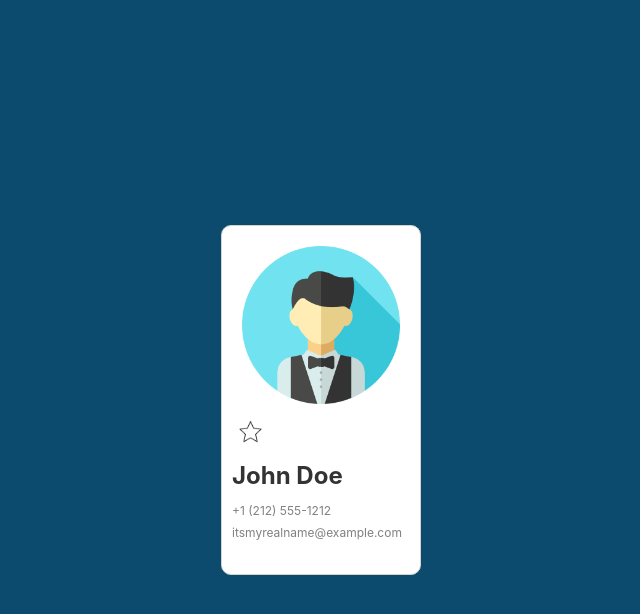
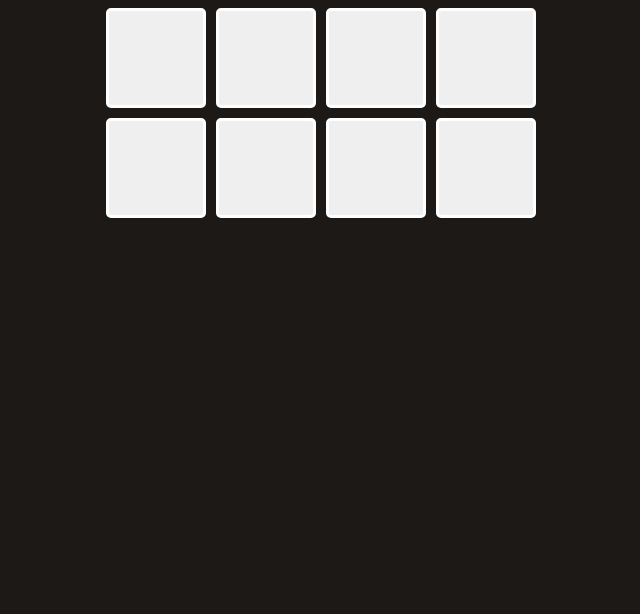
Before and after one commit to GaniyuSodiq/reactjs, a React (Vite) app in the folder 3-react-state/useState/: page / in a window 1280 px wide. Shown: the top 614 px of the page, without its empty margins (319-959 px from the left). Built offline with nearby package versions, Linux system fonts and the light colour scheme.

Commit message:
Sound Pads Project

```diff
--- a/3-react-state/useState/src/App.jsx
+++ b/3-react-state/useState/src/App.jsx
@@ -1,103 +1,25 @@
+import pads from "./pads"
 import React from "react"
-import avatar from "./images/user.png"
-import Star from "./Star"
 
 export default function App() {
-    const [contact, setContact] = React.useState({
-        firstName: "John",
-        lastName: "Doe",
-        phone: "+1 (212) 555-1212",
-        email: "itsmyrealname@example.com",
-        isFavorite: false
-    })
-
-    // let starIcon = contact.isFavorite ? starFilled : starEmpty
-
-    function toggleFavorite() {
-        setContact(prevContact => ({
-            ...prevContact,
-            isFavorite: !prevContact.isFavorite
-        }))
-    }
-
     /**
-     * we can see a more likely state passing example using our card appplication
-     *
-     * Challenge: Move the star image into its own component (Star)
-     * - It should receive a prop called `isFilled` that it
-     *   uses to determine which icon it will display. (You'll
-     *   need to import the 2 star icons into that new component first).
-     * - Import and render that component, passing the value of
-     *   `isFavorite` to the new `isFilled` prop.
-     * - Don't worry about the abiliity to flip this value quite yet.
-     *   Instead, you can test if it's working by manually changing
-     *   `isFavorite` in state above.
+     * Challenge part 1:
+     * 1. Initialize state with the default value of the
+     *    array pulled in from pads.js
+     * 2. Map over that state array and display each one
+     *    as a <button> (CSS is already written for you)
+     *    (Don't worry about using the "on" or "color"
+     *    properties yet)
      */
 
+    const [padsState, setPadsState] = React.useState(pads)
+
+    const mappedPads = padsState.map(pad => <button key={pad.id}></button>)
     return (
         <main>
-            <article className="card">
-                <img
-                    src={avatar}
-                    className="avatar"
-                    alt="User profile picture of John Doe"
-                />
-                <div className="info">
-                    {/* <button
-                        aria-pressed={contact.isFavorite}
-                        aria-label={contact.isFavorite ? "Remove from favorites" : "Add to favorites"}
-                        className="favorite-button"
-                    >
-                        <img
-                            src={starIcon}
-                            alt={contact.isFavorite ? "filled star icon" : "empty star icon"}
-                            className="favorite"
-                        />
-                    </button> */}
-                    {/* <Star isFilled={contact.isFavorite} onClick={toggleFavorite}/> */}
-
-                    {/* // So how can we get this Star component to update its parent(app)
-                    //
-                    // asumming we click the btn to change the state of the star
-
-                    // remember the the toggleHandler is here in App, the isFavorite that gives isFilled too is in apps
-
-                    // So how can we send a state to the parent /
-                    // we know how to send from parent to child -
-                    //
-                    // maybe u think we shud put onClick={toggleHandler} into the Star component
-                    <Star isFilled={contact.isFavorite} onClick={toggleHandler}/>
-
-                    // You remember how the attributes we have in our jsx mapped directly
-                    // to the DOM elelments that exist in javascript?
-                    // In JS elements that we pull form the DOM,
-                    // they have a className prop that we can change
-                    // and all DOM elements like h1, p, button etc also have a property called onClick
-                    // But here we are not working with DOM element, we are working with React component
-                    // Any property/attribute we put on our custom React component, we chose them
-                    // they are not from documentation or the langauge like DOM element properties/attr
-                    // So this attribute we give our component, is another prop that...
-                    // we need to recieve it in the Star component too
-                    //
-                    <Star isFilled={contact.isFavorite} onClick={toggleHandler}/>
-                    // so this unClick is just another custom property or props that we are passing to
-                    our custom component which we will then recieve from the component jst like we recieve
-                    any other component
-
-                    // we can make this even more explanatory by making the custom attribute...
-                    // look more different from DOM attri
-                    // so instead of onClick, we use handleClick
-                    */}
-                    <Star isFilled={contact.isFavorite} handleClick={toggleFavorite}/>
-
-                    <h2 className="name">
-                        {contact.firstName} {contact.lastName}
-                    </h2>
-                    <p className="contact">{contact.phone}</p>
-                    <p className="contact">{contact.email}</p>
-                </div>
-
-            </article>
+            <div className="pad-container">
+                {mappedPads}
+            </div>
         </main>
     )
 }
--- a/3-react-state/useState/src/index.css
+++ b/3-react-state/useState/src/index.css
@@ -3,58 +3,27 @@
 }
 
 body {
-    background-color: #0C4A6E;
-    margin: 0;
-    font-family: "Inter", sans-serif;
+    background-color: #1C1917;
 }
 
 main {
-    height: 100vh;
     display: flex;
     justify-content: center;
     align-items: center;
 }
 
-.card {
-    background-color: white;
-    width: 200px;
-    border: 1px solid lightgray;
-    border-radius: 10px;
-    height: 350px;
+.pad-container {
+    display: grid;
+    grid-template-columns: repeat(4, 100px);
+    grid-template-rows: repeat(2, 100px);
+    gap: 10px;
 }
 
-.card .avatar {
-    width: 100%;
-    padding: 10%;
-    padding-bottom: 0;
+button {
+    height: 100px;
+    width: 100px;
+    border: 3px solid white;
+    border-radius: 5px;
+    cursor: pointer;
+
 }
-
-.card .name {
-    margin-block: 13px;
-    color: #333333;
-}
-
-.card .info {
-    padding: 10px;
-}
-
-.card .favorite {
-    width: 25px;
-    cursor: pointer;
-}
-
-.card .contact {
-    font-size: 0.75rem;
-    color: gray;
-    margin-block: 7px;
-}
-
-.card .favorite-button {
-    border: none;
-    background: transparent;
-}
-
-.card .favorite-button:active {
-    transform: none;
-    box-shadow: none;
-}
--- /dev/null
+++ b/3-react-state/useState/src/pads.js
@@ -0,0 +1,42 @@
+export default [
+    {
+        id: 1,
+        color: "#F18D8B",
+        on: true
+    },
+    {
+        id: 2,
+        color: "#F5C280",
+        on: false
+    },
+    {
+        id: 3,
+        color: "#EEEC79",
+        on: true
+    },
+    {
+        id: 4,
+        color: "#64ED98",
+        on: true
+    },
+    {
+        id: 5,
+        color: "#63DEED",
+        on: false
+    },
+    {
+        id: 6,
+        color: "#877FED",
+        on: false
+    },
+    {
+        id: 7,
+        color: "#A57FE9",
+        on: false
+    },
+    {
+        id: 8,
+        color: "#F289C1",
+        on: true
+    },
+]
```
Also changed, not shown: 3-react-state/useState/src/Body.jsx (added, +9 -0 lines), 3-react-state/useState/src/Header.jsx (added, +21 -0 lines), 3-react-state/useState/src/icons/user.png (added), 1 other file (tests, documents, lock files or other folders).
